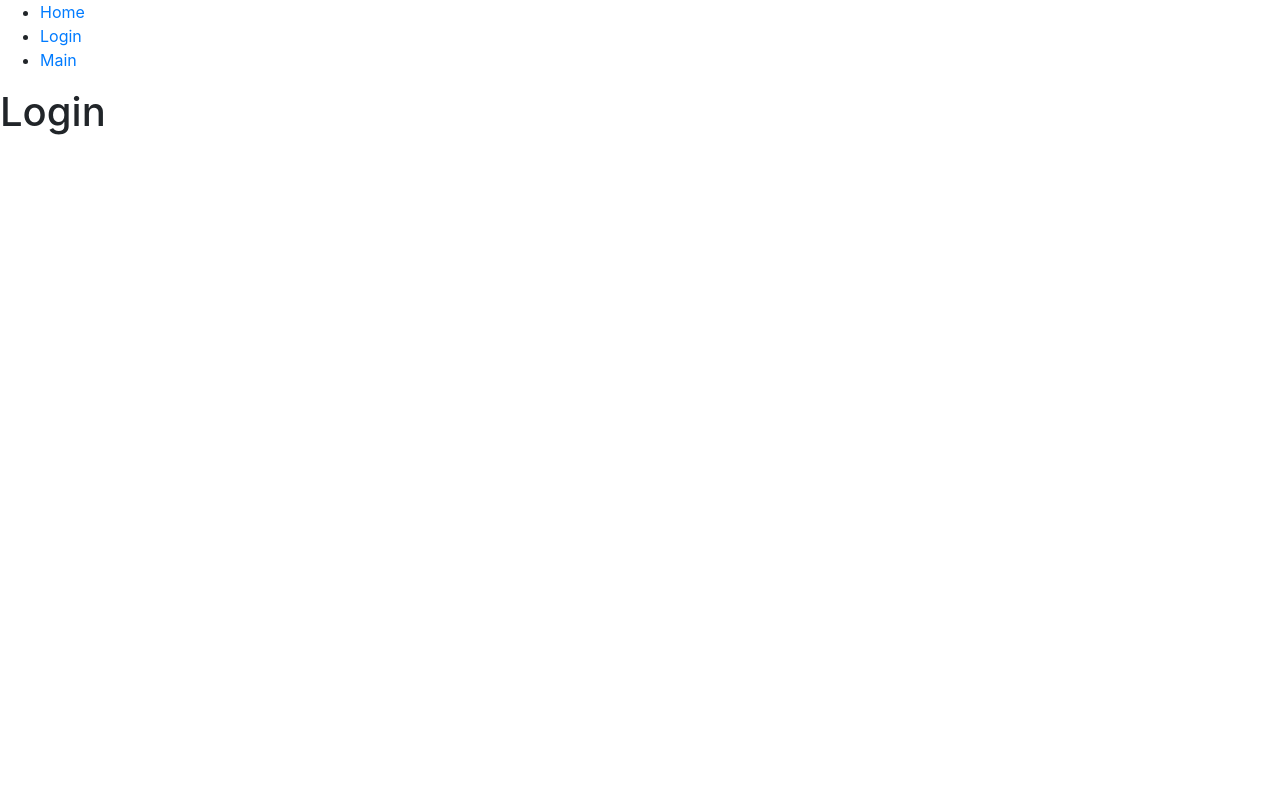
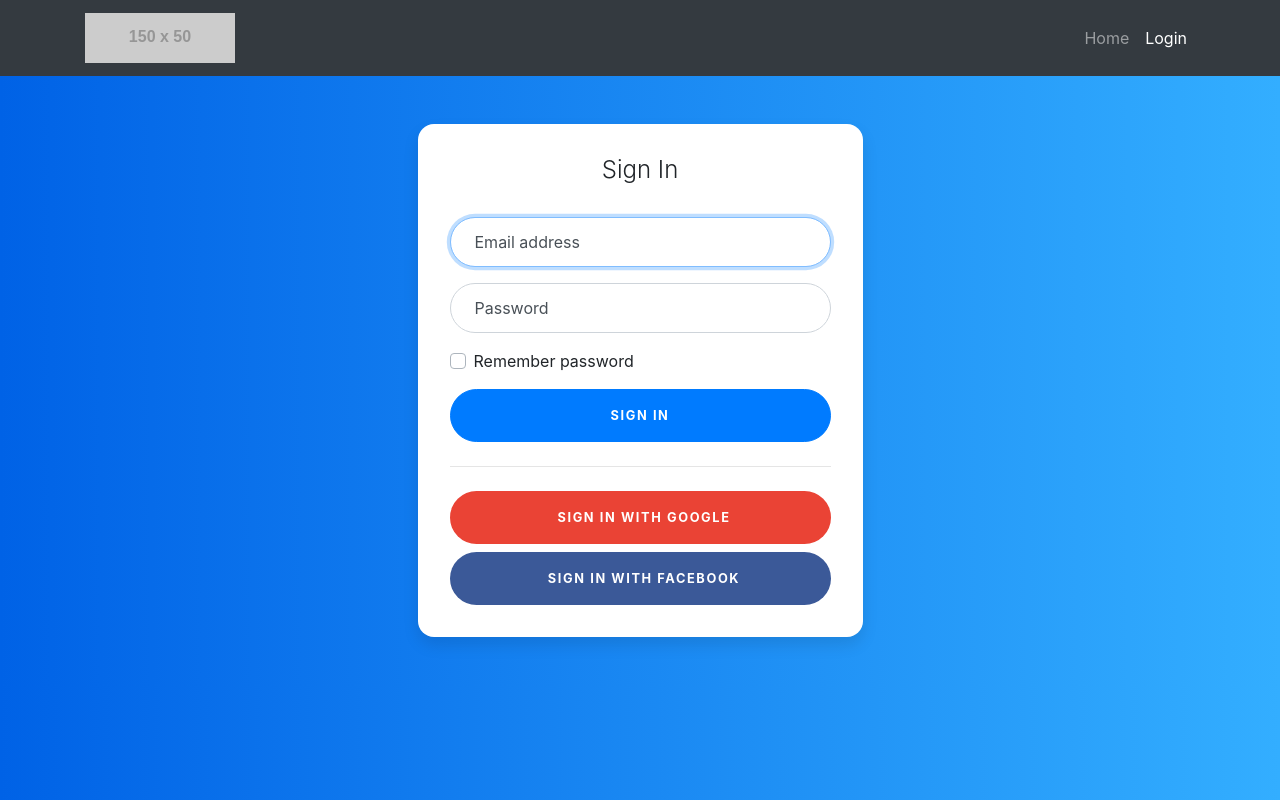
Before and after one commit to alfonsocatanzaro/go-wol-esx, a React (Create React App) app in the folder ui/: page /login in a window 1280 px wide. Built offline with nearby package versions, Linux system fonts and the light colour scheme.

Commit message:
Navbar and login page

```diff
--- a/ui/src/App.tsx
+++ b/ui/src/App.tsx
@@ -1,38 +1,20 @@
 import React from 'react';
 import Main from './pages/Main';
 import Login from './pages/Login';
-import { BrowserRouter as Router, Switch, Route, Link } from 'react-router-dom';
-// import styles from './App.module.css';
+import NavBar from './components/NavBar';
+import { BrowserRouter as Router, Switch, Route } from 'react-router-dom';
 
 function App() {
   return (
     <Router>
-      <div>
-        <nav>
-          <ul>
-            <li>
-              <Link to="/">Home</Link>
-            </li>
-            <li>
-              <Link to="/login">Login</Link>
-            </li>
-            <li>
-              <Link to="/main">Main</Link>
-            </li>
-          </ul>
-        </nav>
-
-        {/* A <Switch> looks through its children <Route>s and
-            renders the first one that matches the current URL. */}
+      <NavBar />
+      <div className="container">
         <Switch>
           <Route path="/login">
             <Login />
           </Route>
-          <Route path="/main">
+          <Route path="/" exact={true}>
             <Main />
-          </Route>
-          <Route path="/">
-            <Login />
           </Route>
         </Switch>
       </div>
--- /dev/null
+++ b/ui/src/components/NavBar.tsx
@@ -0,0 +1,39 @@
+import React, { ReactElement } from 'react';
+import { NavLink } from 'react-router-dom';
+
+export default function NavBar(): ReactElement {
+  return (
+    <nav className="navbar navbar-expand-lg navbar-dark bg-dark static-top">
+      <div className="container">
+        <a className="navbar-brand" href="#">
+          <img src="http://placehold.it/150x50?text=Logo" alt="" />
+        </a>
+        <button
+          className="navbar-toggler"
+          type="button"
+          data-toggle="collapse"
+          data-target="#navbarResponsive"
+          aria-controls="navbarResponsive"
+          aria-expanded="false"
+          aria-label="Toggle navigation"
+        >
+          <span className="navbar-toggler-icon"></span>
+        </button>
+        <div className="collapse navbar-collapse" id="navbarResponsive">
+          <ul className="navbar-nav ml-auto">
+            <li className="nav-item">
+              <NavLink className="nav-link" to="/" activeClassName="active" exact={true}>
+                Home
+              </NavLink>
+            </li>
+            <li className="nav-item">
+              <NavLink className="nav-link" to="/login" activeClassName="active">
+                Login
+              </NavLink>
+            </li>
+          </ul>
+        </div>
+      </div>
+    </nav>
+  );
+}
--- a/ui/src/index.tsx
+++ b/ui/src/index.tsx
@@ -2,6 +2,7 @@
 import ReactDOM from 'react-dom';
 import './index.css';
 import './custom.scss';
+import 'bootstrap/dist/js/bootstrap.js';
 import App from './App';
 import * as serviceWorker from './serviceWorker';
 
--- /dev/null
+++ b/ui/src/pages/Login.css
@@ -0,0 +1,135 @@
+:root {
+  --input-padding-x: 1.5rem;
+  --input-padding-y: .75rem;
+}
+
+body {
+  background: #007bff;
+  background: linear-gradient(to right, #0062E6, #33AEFF);
+}
+
+.card-signin {
+  border: 0;
+  border-radius: 1rem;
+  box-shadow: 0 0.5rem 1rem 0 rgba(0, 0, 0, 0.1);
+}
+
+.card-signin .card-title {
+  margin-bottom: 2rem;
+  font-weight: 300;
+  font-size: 1.5rem;
+}
+
+.card-signin .card-body {
+  padding: 2rem;
+}
+
+.form-signin {
+  width: 100%;
+}
+
+.form-signin .btn {
+  font-size: 80%;
+  border-radius: 5rem;
+  letter-spacing: .1rem;
+  font-weight: bold;
+  padding: 1rem;
+  transition: all 0.2s;
+}
+
+.form-label-group {
+  position: relative;
+  margin-bottom: 1rem;
+}
+
+.form-label-group input {
+  height: auto;
+  border-radius: 2rem;
+}
+
+.form-label-group>input,
+.form-label-group>label {
+  padding: var(--input-padding-y) var(--input-padding-x);
+}
+
+.form-label-group>label {
+  position: absolute;
+  top: 0;
+  left: 0;
+  display: block;
+  width: 100%;
+  margin-bottom: 0;
+  /* Override default `<label>` margin */
+  line-height: 1.5;
+  color: #495057;
+  border: 1px solid transparent;
+  border-radius: .25rem;
+  transition: all .1s ease-in-out;
+}
+
+.form-label-group input::-webkit-input-placeholder {
+  color: transparent;
+}
+
+.form-label-group input:-ms-input-placeholder {
+  color: transparent;
+}
+
+.form-label-group input::-ms-input-placeholder {
+  color: transparent;
+}
+
+.form-label-group input::-moz-placeholder {
+  color: transparent;
+}
+
+.form-label-group input::placeholder {
+  color: transparent;
+}
+
+.form-label-group input:not(:placeholder-shown) {
+  padding-top: calc(var(--input-padding-y) + var(--input-padding-y) * (2 / 3));
+  padding-bottom: calc(var(--input-padding-y) / 3);
+}
+
+.form-label-group input:not(:placeholder-shown)~label {
+  padding-top: calc(var(--input-padding-y) / 3);
+  padding-bottom: calc(var(--input-padding-y) / 3);
+  font-size: 12px;
+  color: #777;
+}
+
+.btn-google {
+  color: white;
+  background-color: #ea4335;
+}
+
+.btn-facebook {
+  color: white;
+  background-color: #3b5998;
+}
+
+/* Fallback for Edge
+-------------------------------------------------- */
+
+@supports (-ms-ime-align: auto) {
+  .form-label-group>label {
+    display: none;
+  }
+  .form-label-group input::-ms-input-placeholder {
+    color: #777;
+  }
+}
+
+/* Fallback for IE
+-------------------------------------------------- */
+
+@media all and (-ms-high-contrast: none),
+(-ms-high-contrast: active) {
+  .form-label-group>label {
+    display: none;
+  }
+  .form-label-group input:-ms-input-placeholder {
+    color: #777;
+  }
+}
--- a/ui/src/pages/Login.tsx
+++ b/ui/src/pages/Login.tsx
@@ -1,7 +1,59 @@
 import React from 'react';
+import './Login.css';
 
 function Login() {
-  return <h1>Login</h1>;
+  return (
+    <div className="row">
+      <div className="col-sm-9 col-md-7 col-lg-5 mx-auto">
+        <div className="card card-signin my-5">
+          <div className="card-body">
+            <h5 className="card-title text-center">Sign In</h5>
+            <form className="form-signin">
+              <div className="form-label-group">
+                <input
+                  type="email"
+                  id="inputEmail"
+                  className="form-control"
+                  placeholder="Email address"
+                  required
+                  autoFocus
+                />
+                <label htmlFor="inputEmail">Email address</label>
+              </div>
+
+              <div className="form-label-group">
+                <input
+                  type="password"
+                  id="inputPassword"
+                  className="form-control"
+                  placeholder="Password"
+                  required
+                />
+                <label htmlFor="inputPassword">Password</label>
+              </div>
+
+              <div className="custom-control custom-checkbox mb-3">
+                <input type="checkbox" className="custom-control-input" id="customCheck1" />
+                <label className="custom-control-label" htmlFor="customCheck1">
+                  Remember password
+                </label>
+              </div>
+              <button className="btn btn-lg btn-primary btn-block text-uppercase" type="submit">
+                Sign in
+              </button>
+              <hr className="my-4" />
+              <button className="btn btn-lg btn-google btn-block text-uppercase" type="submit">
+                <i className="fab fa-google mr-2"></i> Sign in with Google
+              </button>
+              <button className="btn btn-lg btn-facebook btn-block text-uppercase" type="submit">
+                <i className="fab fa-facebook-f mr-2"></i> Sign in with Facebook
+              </button>
+            </form>
+          </div>
+        </div>
+      </div>
+    </div>
+  );
 }
 
 export default Login;
```
Also changed, not shown: ui/package.json (+7 -1 lines), 1 other file (tests, documents, lock files or other folders).
